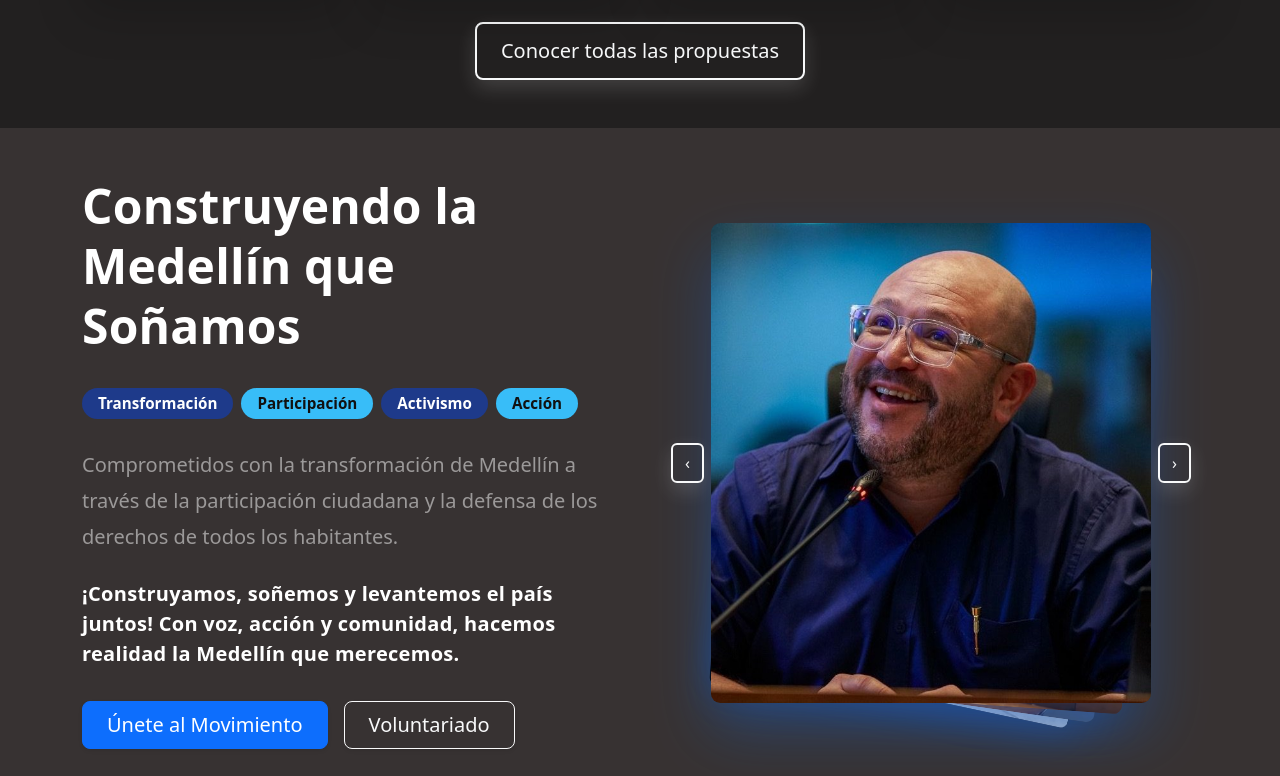
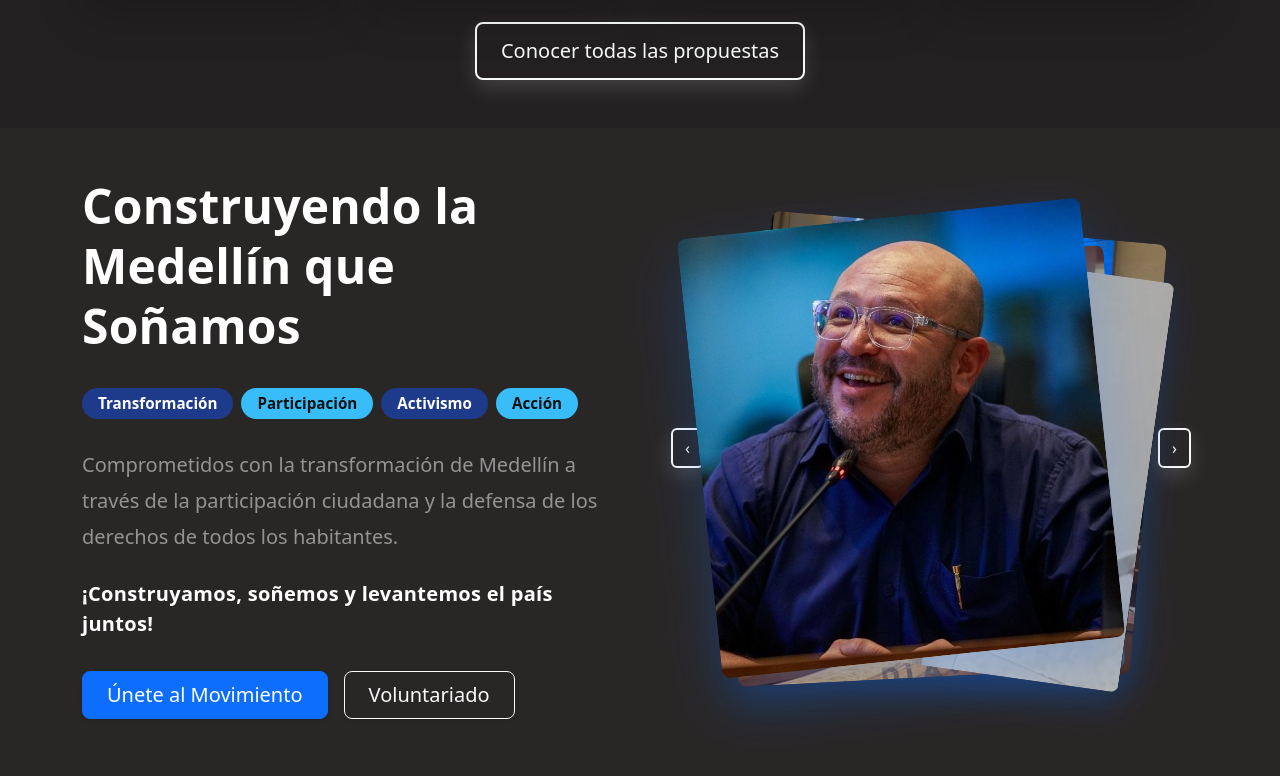
Before and after one commit to EsneiderCdD/gury, a React (Vite) app: page / in a window 1280 px wide. Shown: the part 2021-2797 px from the top of the page. Built offline with nearby package versions, Linux system fonts and the light colour scheme.

Commit message:
MovimientoBate

```diff
--- a/src/components/AboutSection.css
+++ b/src/components/AboutSection.css
@@ -1,5 +1,6 @@
 /* Fondo de la sección About: imagen alineada a la izquierda y más "alejada" */
 .about-section {
+  background-color: rgba(20, 20, 20, 0.6);
   background-image: url('../assets/images/gury.webp');
   background-repeat: no-repeat;
   background-position: 60px center;
--- /dev/null
+++ b/src/components/MapaDelBarrio.css
@@ -0,0 +1,3 @@
+.mapa-del-barrio-section {
+  background-color: rgba(20, 20, 20, 0.4);
+}
--- a/src/components/MapaDelBarrio.jsx
+++ b/src/components/MapaDelBarrio.jsx
@@ -1,5 +1,6 @@
 import React from "react";
 import "bootstrap/dist/css/bootstrap.min.css";
+import "./MapaDelBarrio.css";
 
 function MapaDelBarrio() {
   const reportes = [
@@ -27,7 +28,7 @@
   ];
 
   return (
-    <section className="py-5 bg-dark text-white position-relative">
+    <section className="py-5 mapa-del-barrio-section text-white position-relative">
       <div className="container position-relative">
         {/* Título y descripción */}
         <div className="text-center mb-5">
--- a/src/components/MovimientoDelBate.css
+++ b/src/components/MovimientoDelBate.css
@@ -1,6 +1,8 @@
 /* Altura y presencia de la sección */
 .mov-bate-section {
-  min-height: 75vh;
+  height: auto;
+  background-color: rgba(20, 20, 20, 0.4);
+
 }
 
 /* Contenedor del stack y controles */
--- a/src/components/MovimientoDelBate.jsx
+++ b/src/components/MovimientoDelBate.jsx
@@ -17,7 +17,7 @@
       description:
         "Comprometidos con la transformación de Medellín a través de la participación ciudadana y la defensa de los derechos de todos los habitantes.",
       manifest:
-        "¡Construyamos, soñemos y levantemos el país juntos! Con voz, acción y comunidad, hacemos realidad la Medellín que merecemos.",
+        "¡Construyamos, soñemos y levantemos el país juntos! ",
       actions: [
         { label: "Únete al Movimiento", href: "#sumate", variant: "primary" },
         { label: "Voluntariado", href: "#voluntariado", variant: "outline" },
@@ -58,6 +58,14 @@
 
   const prev = () => setCurrent((c) => (c - 1 + slides.length) % slides.length);
   const next = () => setCurrent((c) => (c + 1) % slides.length);
+
+  // Posiciones y rotaciones fijas para efecto "collage"
+  const placements = [
+    { x: -30, y: -10, rotate: -6, scale: 0.92 },
+    { x: 20, y: -5, rotate: 5, scale: 0.9 },
+    { x: -10, y: 18, rotate: -3, scale: 0.88 },
+    { x: 28, y: 14, rotate: 8, scale: 0.86 },
+  ];
 
   return (
     <section className="py-5 mov-bate-section">
@@ -119,12 +127,9 @@
               </button>
               <div className="image-stack">
                 {images.map((src, i) => {
-                  const offset = i - current;
-                  const rotation = offset * 4; // leve rotación por posición
-                  const translateY = offset * 12; // efecto de profundidad
-                  const scale = 1 - Math.min(Math.abs(offset) * 0.06, 0.18);
-                  const zIndex = images.length - Math.abs(offset);
+                  const place = placements[i % placements.length];
                   const active = i === current;
+                  const zIndex = active ? 100 : 10 + i; // activa al frente sin mover
                   return (
                     <img
                       key={i}
@@ -132,7 +137,7 @@
                       alt={`Movimiento ${i + 1}`}
                       className={`stack-img ${active ? "active" : ""}`}
                       style={{
-                        transform: `translateX(-50%) translateY(${translateY}px) rotate(${rotation}deg) scale(${scale})`,
+                        transform: `translate(-50%, 0) translate(${place.x}px, ${place.y}px) rotate(${place.rotate}deg) scale(${place.scale})`,
                         zIndex,
                       }}
                     />
```
